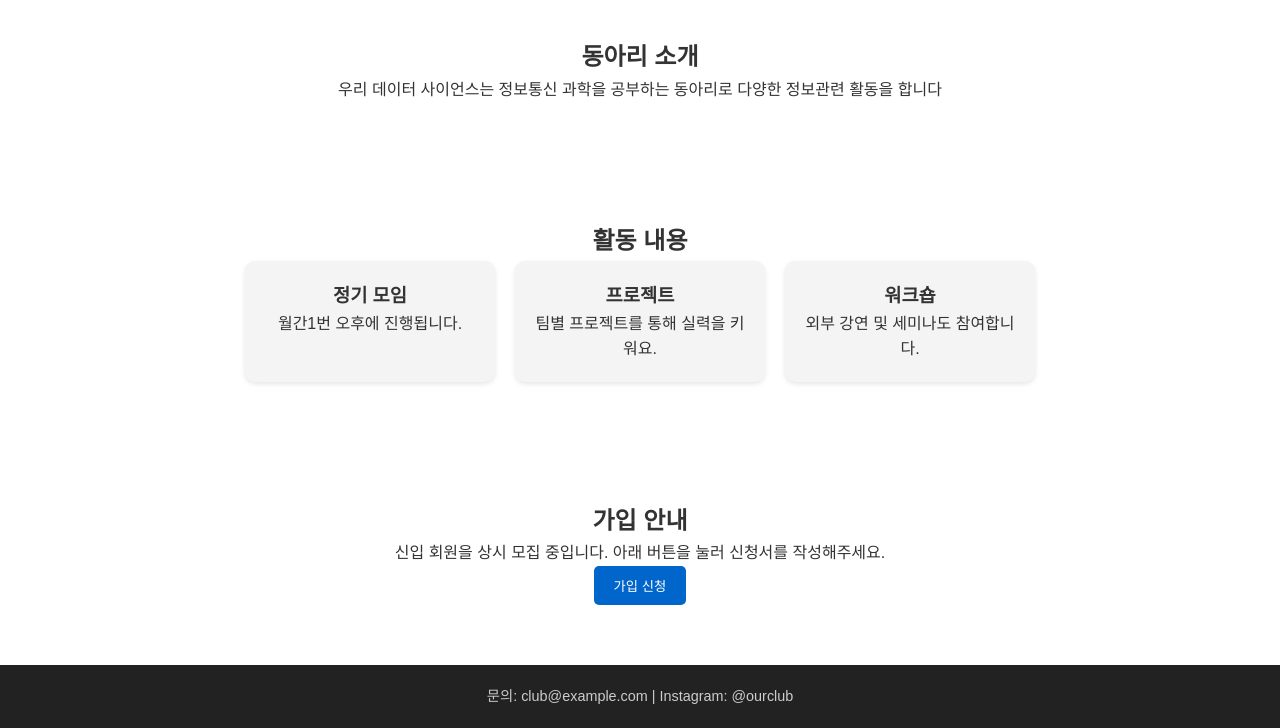
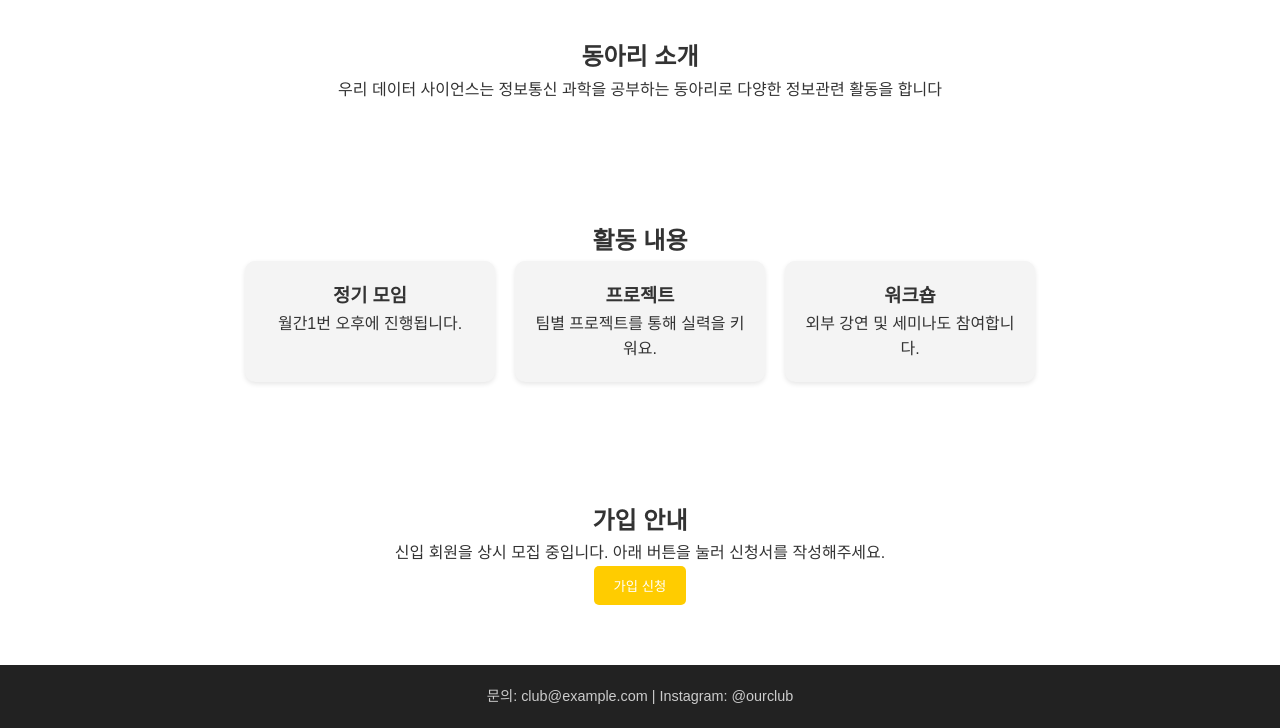
Before and after one commit to s2511101/wwww, a plain HTML site: page index.html in a window 1280 px wide. Shown: the part 483-1211 px from the top of the page. Drawn offline with Linux system fonts and the light colour scheme.

Commit message:
Update style.css

```diff
--- a/style.css
+++ b/style.css
@@ -81,7 +81,7 @@ section {
 }
 
 button {
-  background-color: #0066cc;
+  background-color: #ffcc00;
   color: white;
   border: none;
   padding: 10px 20px;
```
